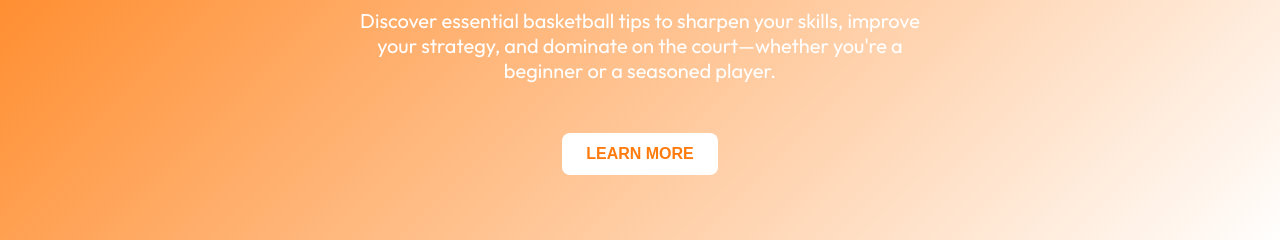
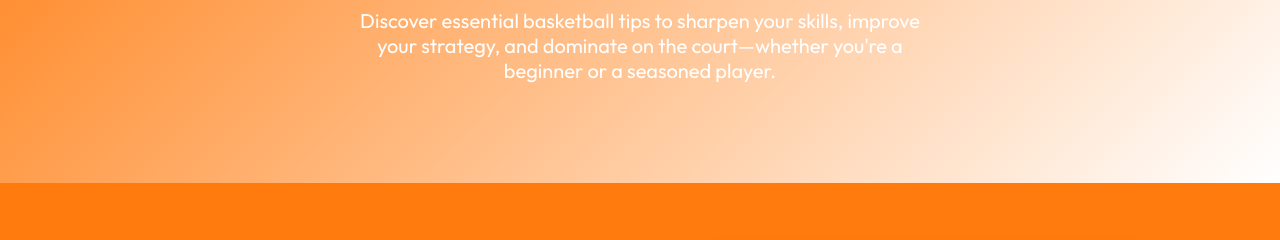
Before and after one commit to LeoLara13/Hoopz4Dreams, a plain HTML site: page index.html in a window 1280 px wide. Shown: the part 340-580 px from the top of the page. Drawn offline with Linux system fonts and the light colour scheme.

Commit message:
Update index.html

```diff
--- a/index.html
+++ b/index.html
@@ -144,7 +144,7 @@
     <h1>DISCOVER YOUR GAME</h1>
     <p>Discover essential basketball tips to sharpen your skills, improve your strategy, and dominate on the court—whether you're a beginner or a seasoned player.</p>
 
-    <button = " class="cta-button">LEARN MORE</button>
+
 
   </header>
   <section id="Who We Are"
```
